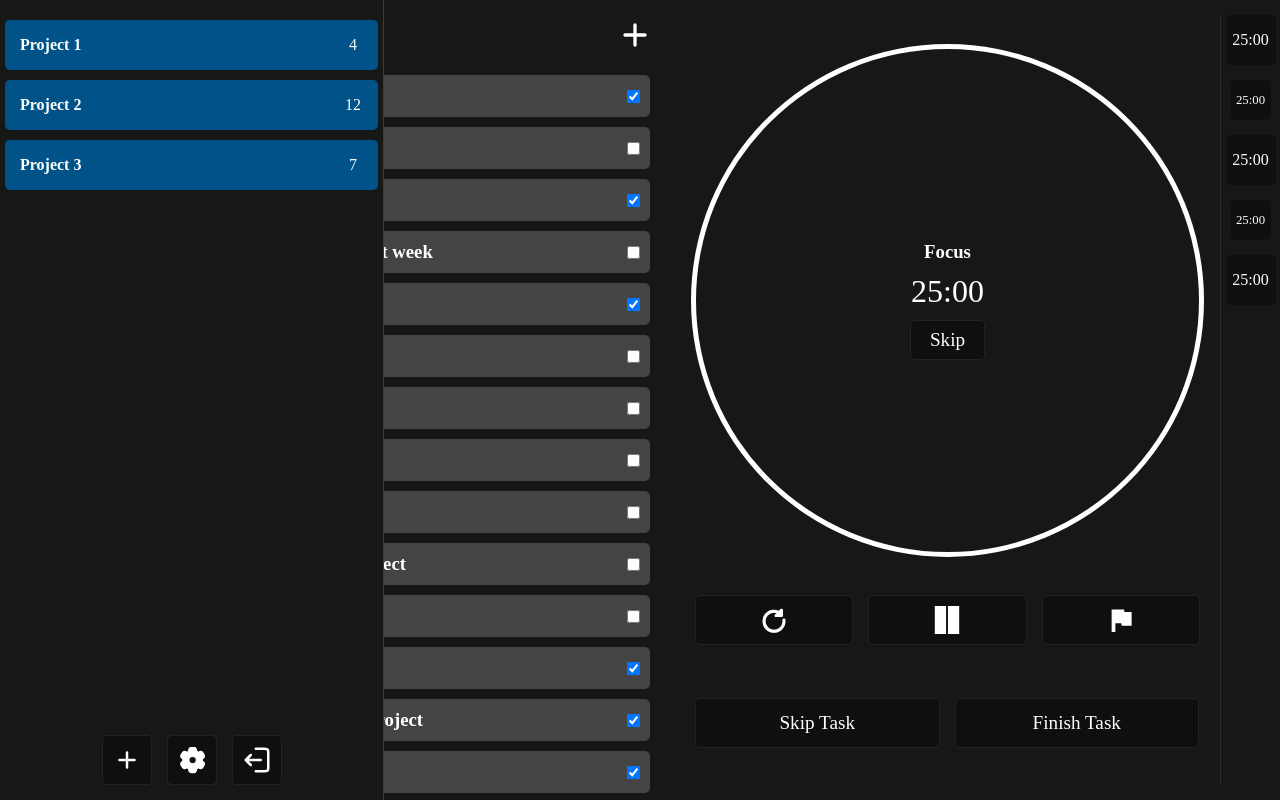
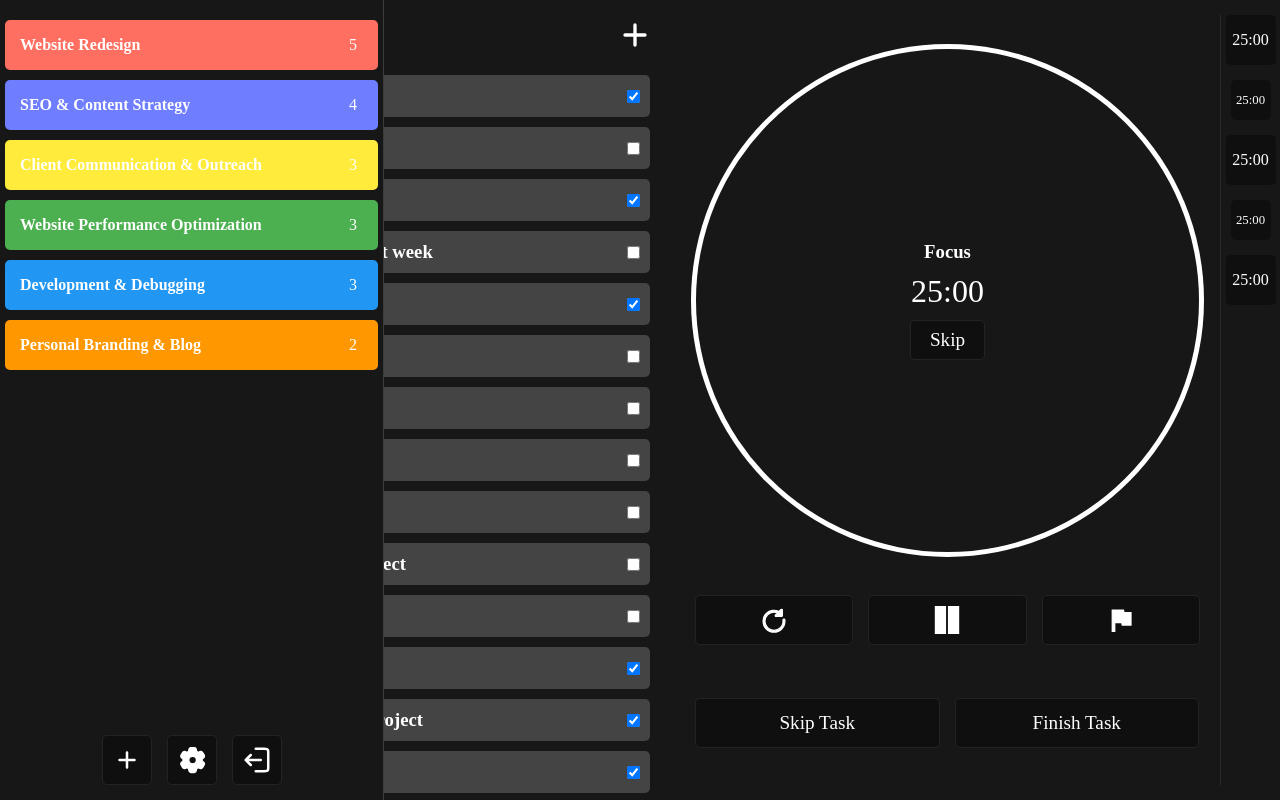
Before and after one commit to Stefan0712/get-it-done, a React (Create React App) app: page / in a window 1280 px wide. Both pictures are taken after a click on the button 29 px from the left and 760 px from the top of the page. Built offline with nearby package versions, Linux system fonts and the light colour scheme; a web font is replaced by a local one.

Commit message:
Replaced hardcoded projects with the ones from my mock data

```diff
--- a/src/components/SideMenu/Workboard/Workboard.js
+++ b/src/components/SideMenu/Workboard/Workboard.js
@@ -1,21 +1,20 @@
 import styles from './Workboard.module.css';
+import { useSelector } from 'react-redux';
 
 
 const Workboard = ({isExpanded}) => {
+
+    const projects = useSelector(state=>state.projects)
+
     return (
         <div className={`${styles.workboard}`}>
-            <div className={styles.item}>
-                {isExpanded ? <h4>Project 1</h4> : null}
-                <p>4</p>
-            </div>
-            <div className={styles.item}>
-                {isExpanded ? <h4>Project 2</h4> : null}
-                <p>12</p>
-            </div>
-            <div className={styles.item}>
-                {isExpanded ? <h4>Project 3</h4> : null}
-                <p>7</p>
-            </div>
+            {projects && projects.length > 0 ? projects.map((project,index)=>(
+                <div key={'project-'+index} className={styles.item} style={{backgroundColor: project.color}}>
+                    {isExpanded ? <h4>{project.title}</h4> : null}
+                    <p>{project.tasks.length}</p>
+                </div>
+            )): null}
+
         </div>
      );
 }
--- a/src/components/SideMenu/Workboard/Workboard.module.css
+++ b/src/components/SideMenu/Workboard/Workboard.module.css
@@ -11,7 +11,6 @@
 .item{
     display: flex;
     justify-content: space-between;
-    background-color: rgb(0, 82, 136);
     border-radius: 5px;
     align-items: center;
 
```
